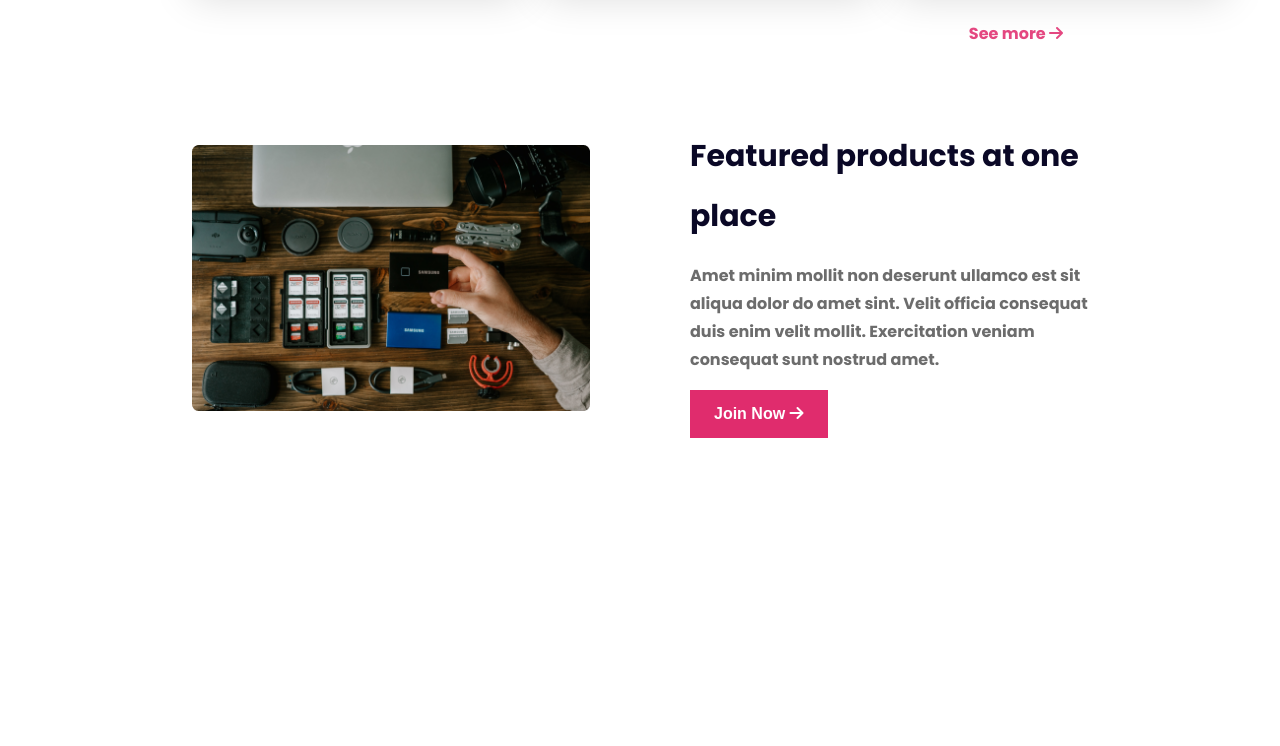
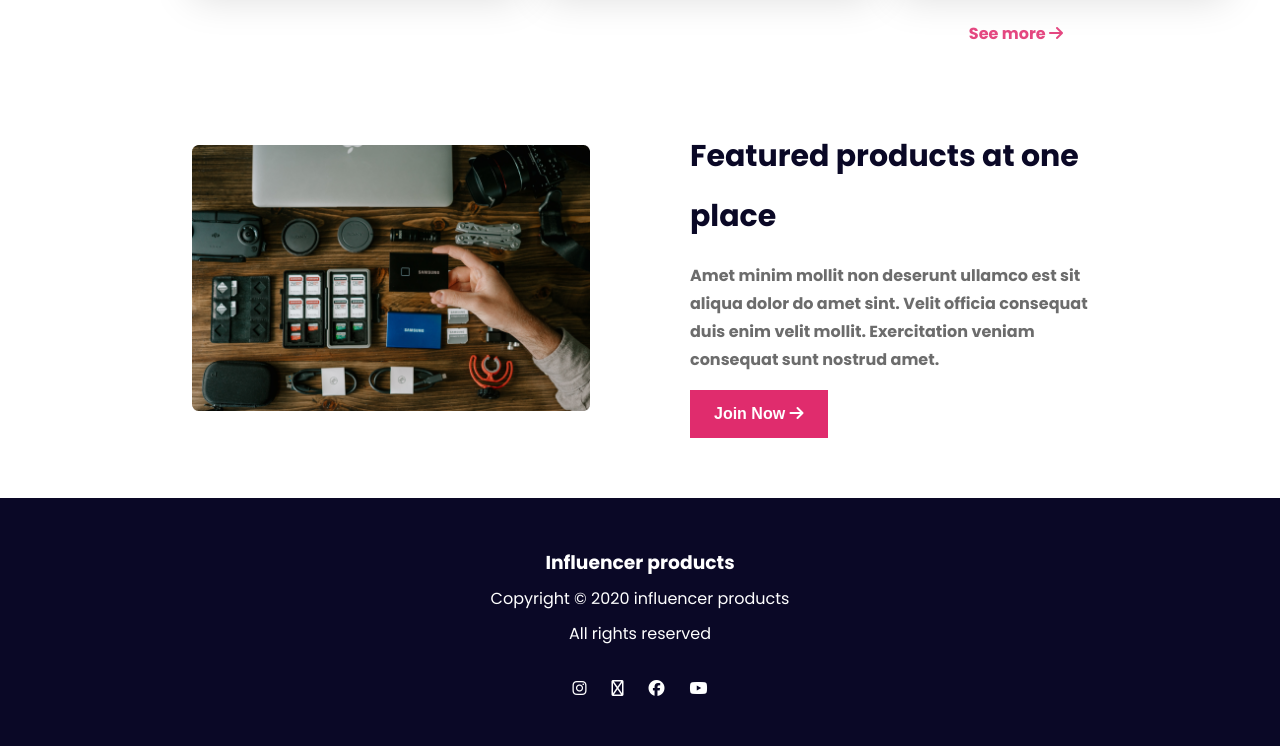
Before and after one commit to mdabdulkyum1/influencer-gear, a plain HTML site: page index.html in a window 1280 px wide. Shown: the part 2322-3068 px from the top of the page. Before the commit the page ends 2760 px from the top, so only its background shows below. Drawn offline with Linux system fonts and the light colour scheme.

Commit message:
almost done

```diff
--- a/index.html
+++ b/index.html
@@ -204,8 +204,20 @@
 
  </main>
 
-
-
+<!-- footer  -->
+<footer class="footer">
+   <div class="footer-content">
+    <h3>Influencer products</h3>
+    <p>Copyright © 2020  influencer products</p>
+    <p>All rights reserved</p>
+    <div class="foot-icons">
+        <i class="fa-brands fa-instagram"></i>
+        <i class="fa-regular fa-basketball"></i>
+        <i class="fa-brands fa-facebook"></i>
+        <i class="fa-brands fa-youtube"></i>
+    </div>
+   </div>
+</footer>
 
 
 
--- a/styles/style.css
+++ b/styles/style.css
@@ -256,3 +256,25 @@ main>section {
   font-weight: 700;
   cursor: pointer;
 }
+/* footer styles */
+.footer{
+  background: #0a0826;
+  margin-top: 60px;
+  color:var(--white);
+  display: flex;
+  justify-content:center;
+  align-items: center;
+  padding: 50px 0px;
+  text-align: center;
+}
+.footer-content{
+  display: flex;
+  flex-direction: column;
+  gap:.6rem;
+}
+.foot-icons{
+  margin-top: 24px;
+  display: flex;
+  gap: 25px;
+  justify-content: center;
+}
```
